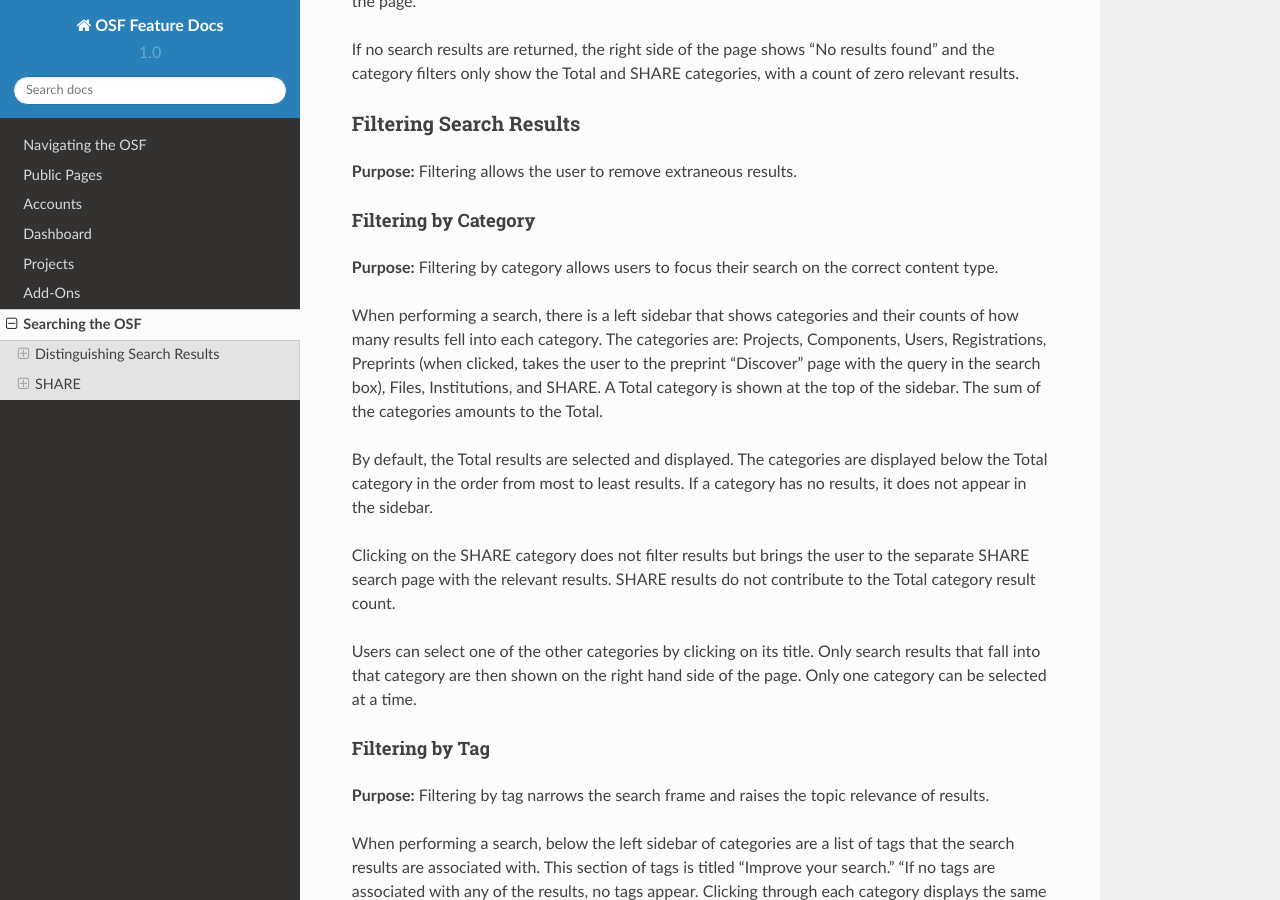
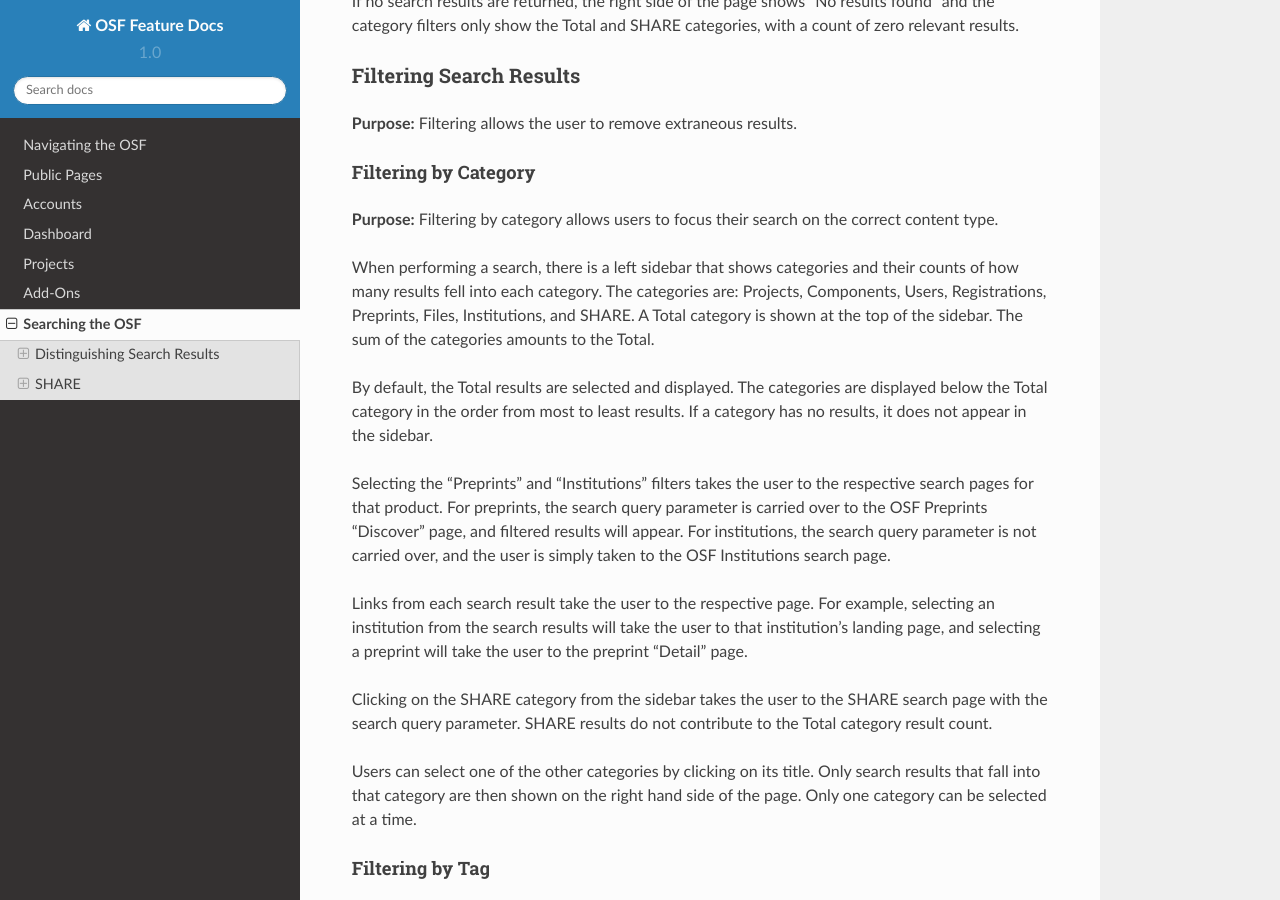
Before and after one commit to CenterForOpenScience/OSFDocs, a Sphinx documentation site: the page built from docs/search/search_index.rst, in a window 1280 px wide and 900 px high, scrolled down 1291 px. Built offline with Sphinx 7.4.7 and the Read the Docs theme 2.0.0, drawn with Linux system fonts in a browser that asks for light colours; some of the changed text lies outside the part shown.

Commit message:
Added institutions link and search behavior

```diff
--- a/docs/search/include/distinguishing.rst
+++ b/docs/search/include/distinguishing.rst
@@ -3,10 +3,8 @@
 Distinguishing Search Results
 *****************************
 
-**Purpose:** Results returned include projects, components, users, registrations, preprints, files, and SHARE results. Each is distinguished
+**Purpose:** Results returned include projects, components, users, registrations, preprints, files, institutions, and SHARE results. Each is distinguished
 from one another so that the user can best find the appropriate resource.
-
-Links from each search result bring the user to the relevant page.
 
 Project and component results show the title with a link to the "Overview" page as well as the contributors and links to
 their user profiles. If tags or descriptions are provided, these are listed below the project title. Options to jump to
@@ -36,13 +34,15 @@
 ^^^^^^^^^^^^^^^^^^^^^
 **Purpose:** Filtering by category allows users to focus their search on the correct content type.
 
-When performing a search, there is a left sidebar that shows categories and their counts of how many results fell into each category. The categories are: Projects, Components, Users, Registrations, Preprints (when clicked, takes the user to the preprint "Discover" page with the query in the search box), Files, Institutions, and SHARE.
-A Total category is shown at the top of the sidebar. The sum of the categories amounts to the Total.
+When performing a search, there is a left sidebar that shows categories and their counts of how many results fell into each category. The categories are: Projects, Components, Users, Registrations, Preprints, Files, Institutions, and SHARE. A Total category is shown at the top of the sidebar. The sum of the categories amounts to the Total.
 
 By default, the Total results are selected and displayed. The categories are displayed below the Total category in the order from most to least results. If a category has no results, it does not appear in the sidebar.
 
-Clicking on the SHARE category does not filter results but brings the user to the separate SHARE search page with the
-relevant results. SHARE results do not contribute to the Total category result count.
+Selecting the "Preprints" and "Institutions" filters takes the user to the respective search pages for that product. For preprints, the search query parameter is carried over to the OSF Preprints "Discover" page, and filtered results will appear. For institutions, the search query parameter is not carried over, and the user is simply taken to the OSF Institutions search page.
+
+Links from each search result take the user to the respective page. For example, selecting an institution from the search results will take the user to that institution's landing page, and selecting a preprint will take the user to the preprint "Detail" page.
+
+Clicking on the SHARE category from the sidebar takes the user to the SHARE search page with the search query parameter. SHARE results do not contribute to the Total category result count.
 
 Users can select one of the other categories by clicking on its title. Only search results that fall into that category
 are then shown on the right hand side of the page. Only one category can be selected at a time.
```
